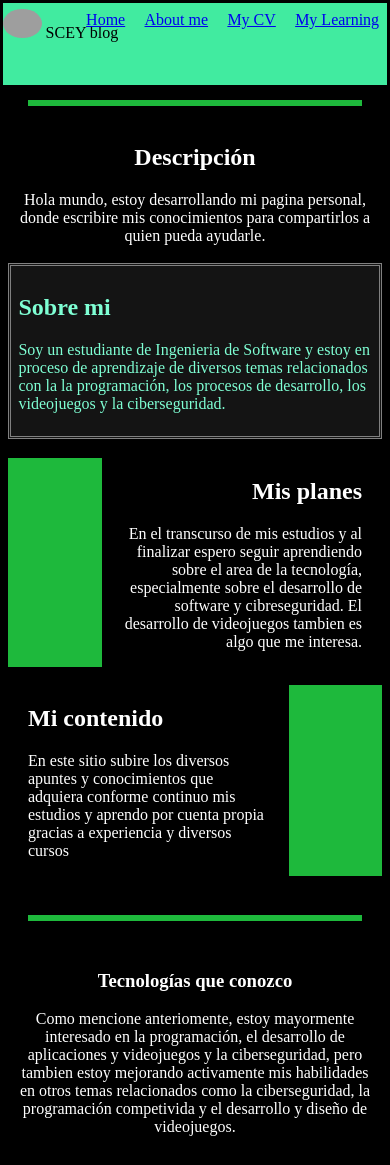
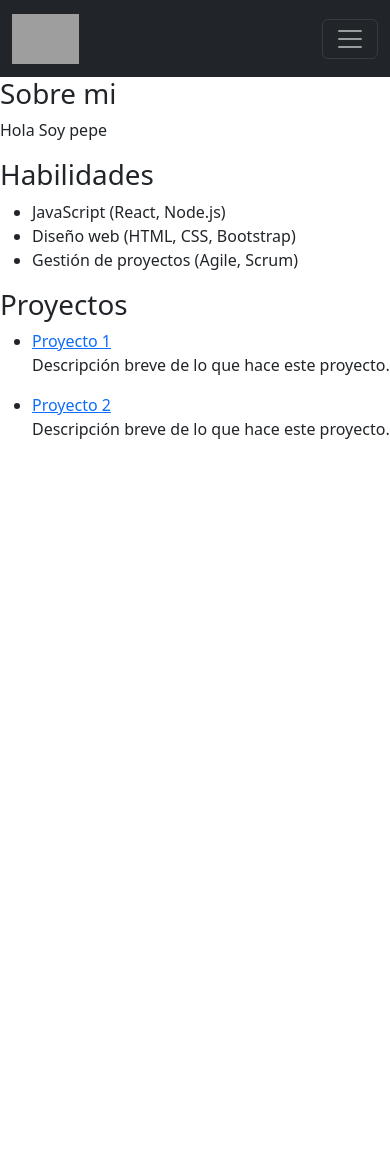
Before and after one commit to Ethan-Sarricolea/MiWeb, a plain HTML site: page index.html in a window 390 px wide. Shown: the top 1165 px of the page. After the commit the page ends 844 px from the top, so only its background shows below. Drawn offline with nearby package versions, Linux system fonts and the light colour scheme; grey boxes are pictures that could not be loaded.

Commit message:
actualizacion de diseño
Implementacion de bootstrap

```diff
--- /dev/null
+++ b/dev/v1.0/style.css
@@ -0,0 +1,101 @@
+/* Estilos de header */
+
+body{
+    background-color: black;
+}
+
+article{
+    margin-bottom: 5%;
+    color: white;
+}
+
+footer{
+    background-color: rgb(25, 90, 25);
+    display: block;
+}
+
+#redes{
+    display: block;
+    text-align: center;
+}
+
+.sec-title{
+    text-align: center;
+    padding: 10px;
+}
+
+#planes {
+    display: inline-flex;
+    text-align: right;
+}
+
+.artcl-content{
+    margin-left: 20px;
+    margin-right: 20px;
+}
+
+#contenido {
+    display: inline-flex;
+    text-align: left;
+}
+
+.espacio{
+    display: inline;
+    padding-right: 25%;
+    padding-right: -10%;
+    background-color: rgb(30, 185, 60);
+}
+
+#description{
+    margin-top: 10%;
+    text-align: center;
+    color: white;
+
+}
+
+.line{
+    background-color: rgb(30, 185, 60);
+    margin: 20px;
+    padding: 3px;
+}
+
+#about-me{
+    color: aquamarine;
+    padding: 2%;
+    background-color: rgb(20, 20, 20);
+    border-color: gray;
+    border-style: double;
+}
+
+#page_name {
+    display: inline;
+}
+
+.logotip {
+    display: block;
+    padding-top: 1.5%;
+}
+
+.logo {
+    width: 10%;
+    border-radius: 100%;
+    text-align: left;
+}
+
+nav {
+    display: block;
+    text-align: right;
+    margin-top: -8%;
+}
+
+li {
+    display: inline;
+    padding: 2%;
+    text-align: center;
+}
+
+header {
+    background-color:rgb(65, 235, 160);
+    padding-bottom: 15%;
+    margin: -1.28%;
+}
--- a/index.html
+++ b/index.html
@@ -1,64 +1,61 @@
 <!DOCTYPE html>
-
-<html>
+<html lang="es">
     <head>
-        <link rel="stylesheet" href="style.css">
-        <title>My blog</title>
+        <meta charset="UTF-8">
+        <meta name="viewport" content="width=device-width, initial-scale=1">
+        <title>Mi web</title>
+        <!-- Importar Bootstrap desde la CDN -->
+        <link rel="stylesheet" href="https://cdn.jsdelivr.net/npm/bootstrap@5.3.2/dist/css/bootstrap.min.css">
     </head>
     <body>
-        <header>
-            <!-- Logo -->
-            <div class="logotip">
-                <img class="logo" src="https://cdn.pixabay.com/photo/2015/10/05/22/37/blank-profile-picture-973460_960_720.png" alt="Me">
-                <p id="page_name">SCEY blog</p>
+
+    <!-- Barra de navegación básica -->
+        <!-- [] -->
+        <nav class="navbar navbar-expand-lg navbar-dark bg-dark">
+            <div class="container">
+                <a class="navbar-brand" href="#">
+                    <img src="https://cdn.pixabay.com/photo/2015/10/05/22/37/blank-profile-picture-973460_960_720.png" alt="Mi Logo" class="d-inline-block align-text-top" style="height: 50px;">
+                </a>
+                <button class="navbar-toggler" type="button" data-bs-toggle="collapse" data-bs-target="#menu">
+                    <span class="navbar-toggler-icon"></span>
+                </button>
+                <div class="collapse navbar-collapse" id="menu">
+                    <ul class="navbar-nav ms-auto">
+                        <li class="nav-item"><a class="nav-link" href="#">Inicio</a></li>
+                        <li class="nav-item"><a class="nav-link" href="#">Servicios</a></li>
+                        <li class="nav-item"><a class="nav-link" href="#">Contacto</a></li>
+                    </ul>
                 </div>
-            <nav> <!-- navegacion (los elementos de navegacion) -->
-                <li> <a href="#Home">Home</a></li>
-                <li> <a href="#Me">About me</a></li>
-                <li> <a href="#Curriculum"> My CV</a></li>
-                <li> <a href="#Learning"> My Learning</a></li>
+            </div>
         </nav>
-        </header>
-        <div class="line"></div>
         <main>
-            <article id="description">
-                <h1>Descripción</h1>
-                <p> Hola mundo, estoy desarrollando mi pagina personal, donde escribire mis conocimientos para compartirlos a quien pueda ayudarle.</p>
-            </article>
-            <article id="about-me">
-                <h2>Sobre mi</h2>
-                <p>Soy un estudiante de Ingenieria de Software y estoy en proceso de aprendizaje de diversos temas relacionados con la la programación, los procesos de desarrollo, los videojuegos y la ciberseguridad.</p>
-            </article>
-            <article id="planes">
-                <div class="espacio"></div>
-                <div class="artcl-content">
-                    <h2>Mis planes</h2>
-                    <p>En el transcurso de mis estudios y al finalizar espero seguir aprendiendo sobre el area de la tecnología, especialmente sobre el desarrollo de software y cibreseguridad. El desarrollo de videojuegos tambien es algo que me interesa.</p>
-                </div>
-            </article>
-            <article id="contenido">
-                <div class="artcl-content">
-                    <h2>Mi contenido</h2>
-                    <p>En este sitio subire los diversos apuntes y conocimientos que adquiera conforme continuo mis estudios y aprendo por cuenta propia gracias a experiencia y diversos cursos</p>
-                </div>
-                <div class="espacio"></div>
-            </article>
-            <div class="line"></div>
-            <article>
-                <section class="sec-title">
-                    <h1>Tecnologías que conozco</h1>
-                    <p>Como mencione anteriomente, estoy mayormente interesado en la programación, el desarrollo de aplicaciones y videojuegos y la ciberseguridad, pero tambien estoy mejorando activamente mis habilidades en otros temas relacionados como la ciberseguridad, la programación competivida y el desarrollo y diseño de videojuegos.</p>
+            <section id="about-me">
+                <h1>Sobre mi</h1>
+                <p>Hola Soy pepe</p>
             </section>
             <section>
-                    <h2>Lenguajes de programación</h2>
+                <h1>Habilidades</h1>
+                <ul>
+                    <li>JavaScript (React, Node.js)</li>
+                    <li>Diseño web (HTML, CSS, Bootstrap)</li>
+                    <li>Gestión de proyectos (Agile, Scrum)</li>
+                </ul>
             </section>
             <section>
-                    <h2> Paradigmas </h2>
+                <h1>Proyectos</h1>
+                <ul>
+                    <li>
+                        <a href="https://github.com/miusuario/proyecto1" target="_blank">Proyecto 1</a>
+                        <p>Descripción breve de lo que hace este proyecto.</p>
+                    </li>
+                    <li>
+                        <a href="https://github.com/miusuario/proyecto2" target="_blank">Proyecto 2</a>
+                        <p>Descripción breve de lo que hace este proyecto.</p>
+                    </li>
+                </ul>
             </section>
-            </article>
         </main>
-        <footer>
-
-        </footer>
+         <!-- Bootstrap JS (necesario para el menú responsive) -->
+         <script src="https://cdn.jsdelivr.net/npm/bootstrap@5.3.2/dist/js/bootstrap.bundle.min.js"></script>
     </body>
 </html>
--- a/style.css
+++ /dev/null
@@ -1,96 +0,0 @@
-/* Estilos de header */
-
-body{
-    background-color: black;
-}
-
-article{
-    margin-bottom: 5%;
-    color: white;
-}
-
-footer{
-    background-color: rgb(25, 90, 25);
-    display: block;
-}
-
-.sec-title{
-    text-align: center;
-    padding: 10px;
-}
-
-#planes {
-    display: inline-flex;
-    text-align: right;
-}
-
-.artcl-content{
-    margin-left: 20px;
-    margin-right: 20px;
-}
-
-#contenido {
-    display: inline-flex;
-    text-align: left;
-}
-
-.espacio{
-    display: inline;
-    padding-right: 25%;
-    padding-right: -10%;
-    background-color: rgb(30, 185, 60);
-}
-
-#description{
-    margin-top: 10%;
-    text-align: center;
-    color: white;
-
-}
-
-.line{
-    background-color: rgb(30, 185, 60);
-    margin: 20px;
-    padding: 3px;
-}
-
-#about-me{
-    color: aquamarine;
-    padding: 2%;
-    background-color: rgb(20, 20, 20);
-    border-color: gray;
-    border-style: double;
-}
-
-#page_name {
-    display: inline;
-}
-
-.logotip {
-    display: block;
-    padding-top: 1.5%;
-}
-
-.logo {
-    width: 10%;
-    border-radius: 100%;
-    text-align: left;
-}
-
-nav {
-    display: block;
-    text-align: right;
-    margin-top: -8%;
-}
-
-li {
-    display: inline;
-    padding: 2%;
-    text-align: center;
-}
-
-header {
-    background-color:rgb(65, 235, 160);
-    padding-bottom: 15%;
-    margin: -1.28%;
-}
```
Also changed, not shown: dev/v1.0/index.html (added, +77 -0 lines), 1 other file. Lines whose indentation alone changed are shown as unchanged.
